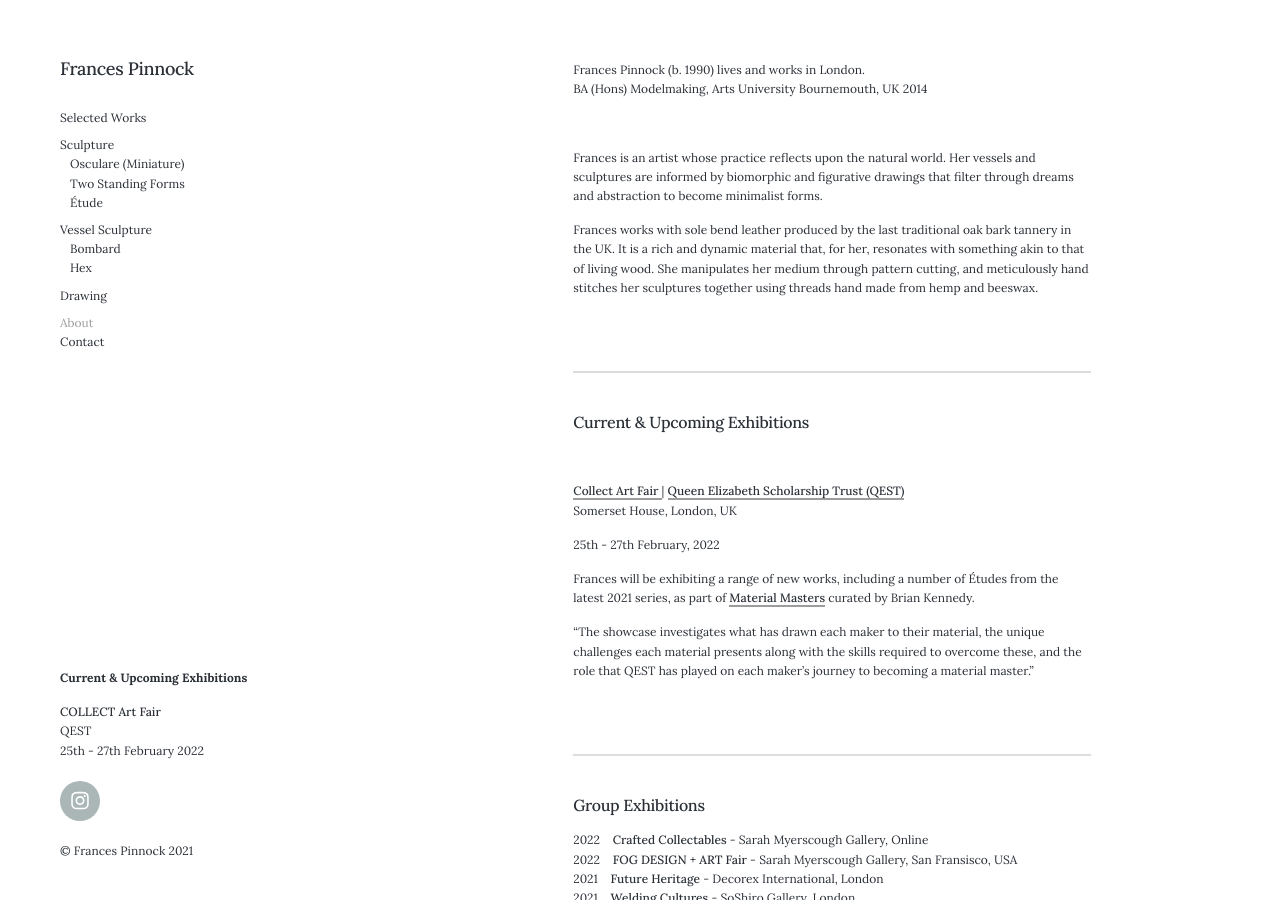
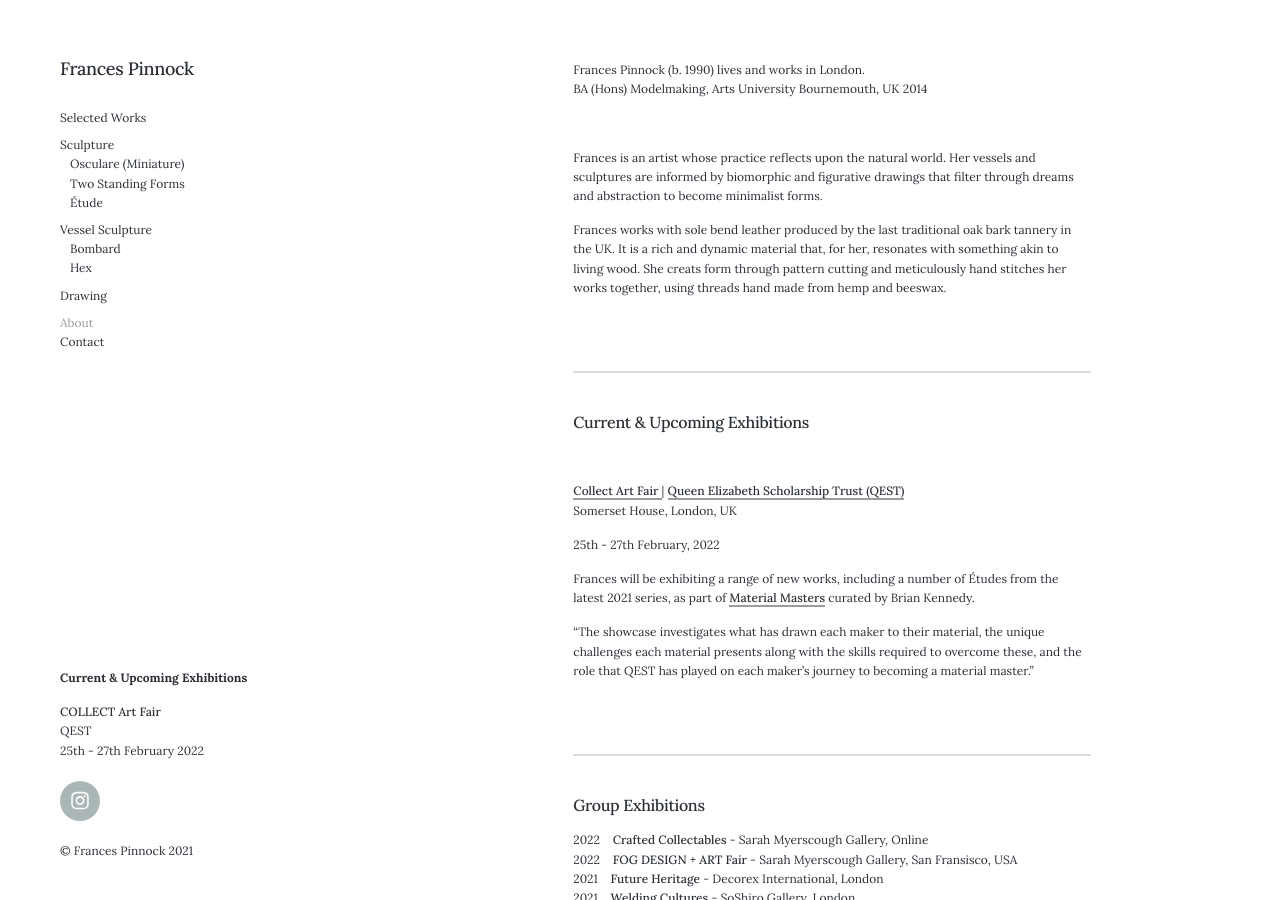
Before and after one commit to francespinnock/francespinnock.github.io, a Jekyll site: the page built from _pages/about.md, in a window 1280 px wide and 900 px high. Built offline with Jekyll 4.4.1, drawn with Linux system fonts in a browser that asks for light colours; nearby versions of some CDN libraries.

Commit message:
Update about.md

```diff
--- a/_pages/about.md
+++ b/_pages/about.md
@@ -10,7 +10,7 @@ BA (Hons) Modelmaking, Arts University Bournemouth, UK 2014
 
 Frances is an artist whose practice reflects upon the natural world. Her vessels and sculptures are informed by biomorphic and figurative drawings that filter through dreams and abstraction to become minimalist forms.
 
-Frances works with sole bend leather produced by the last traditional oak bark tannery in the UK. It is a rich and dynamic material that, for her, resonates with something akin to that of living wood.  She manipulates her medium through pattern cutting, and meticulously hand stitches her sculptures together using threads hand made from hemp and beeswax.
+Frances works with sole bend leather produced by the last traditional oak bark tannery in the UK. It is a rich and dynamic material that, for her, resonates with something akin to living wood.  She creats form through pattern cutting and meticulously hand stitches her works together, using threads hand made from hemp and beeswax.
 
 <br />
 
```
